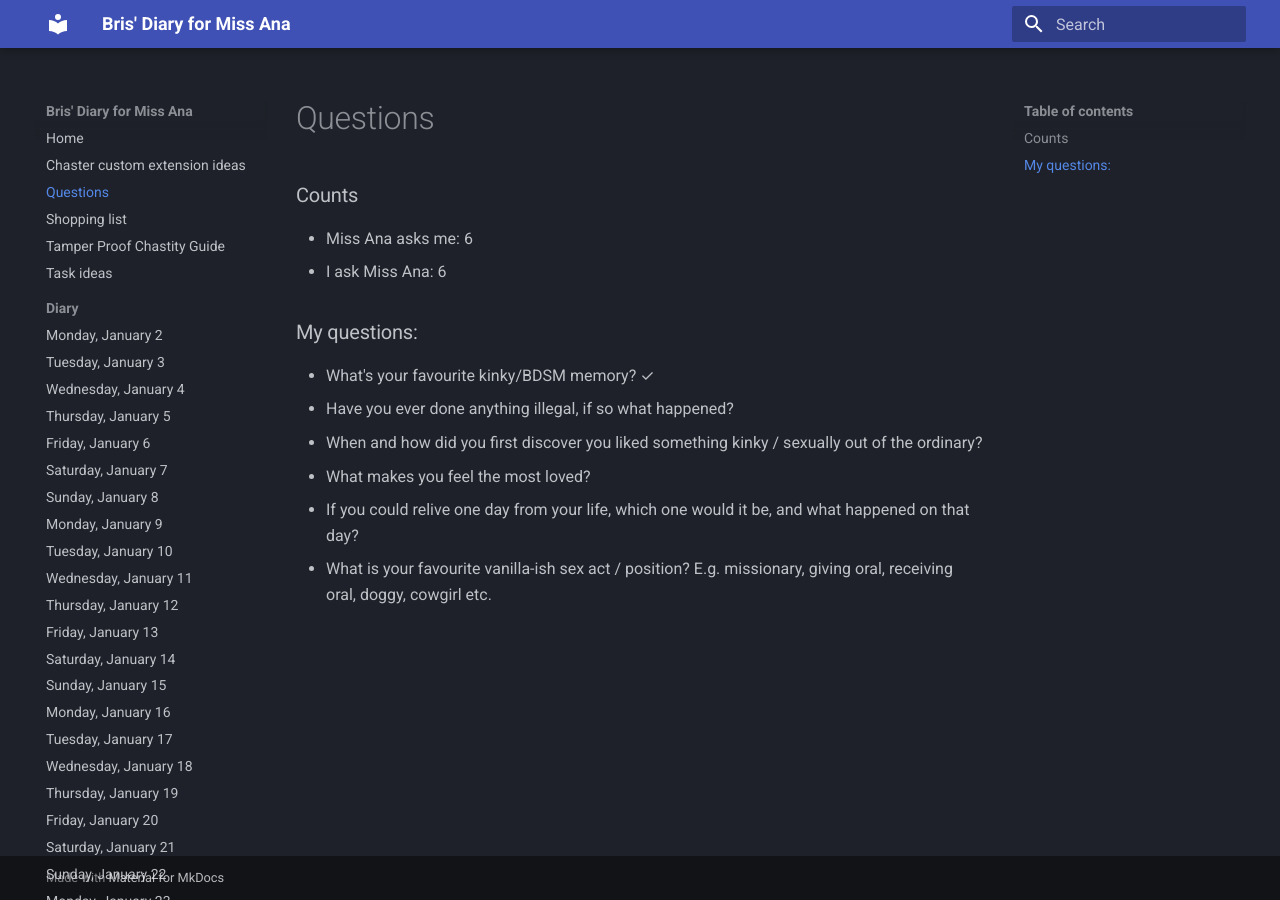
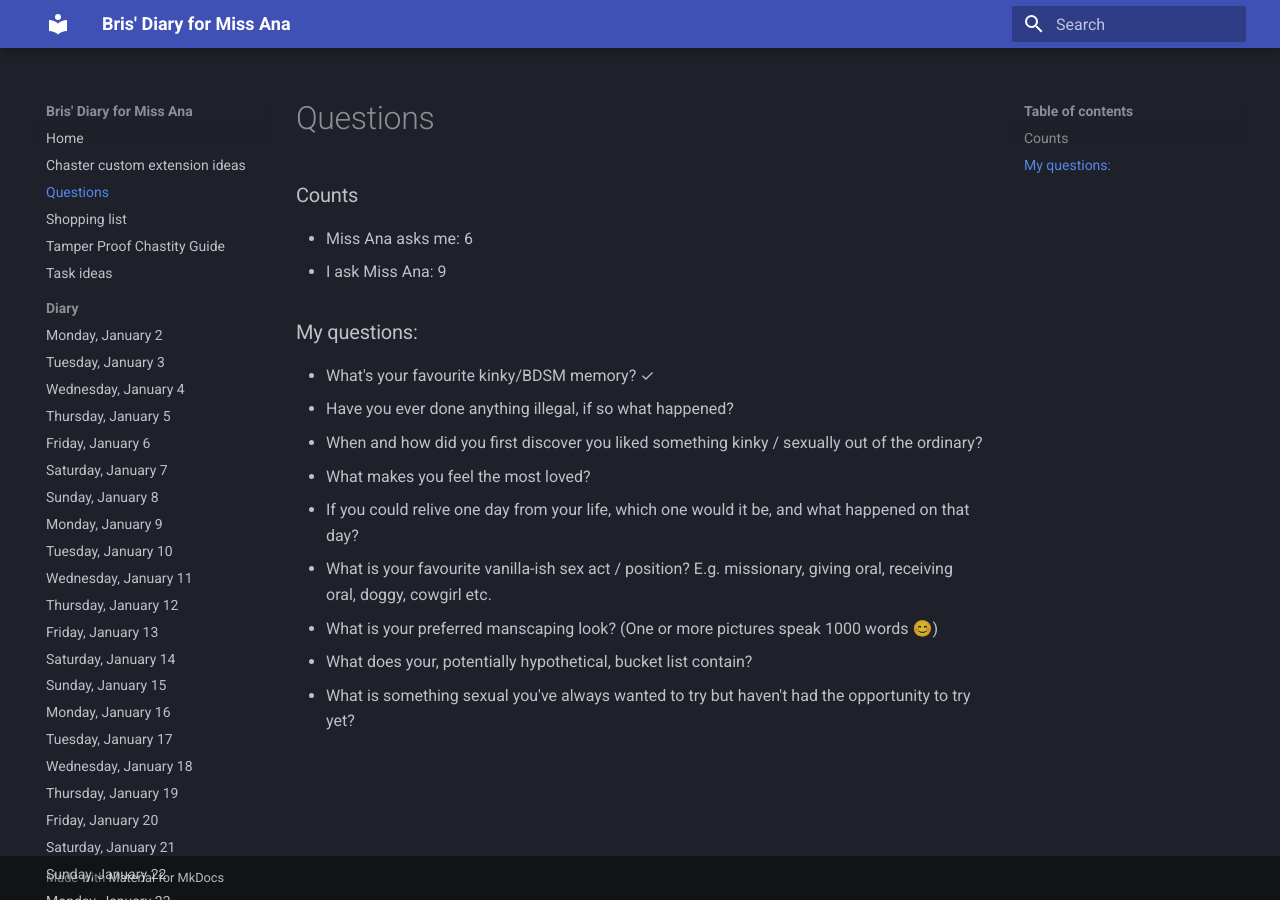
Before and after one commit to bris00/DFMA, an MkDocs documentation site: the page built from diary/Questions.md, in a window 1280 px wide. Built offline with MkDocs 1.6.1 and Material for MkDocs 9.7.7, drawn with Linux system fonts in a browser that asks for light colours.

Commit message:
vault backup: 2023-02-09 08:18:31
Affected files:
diary/.obsidian/workspace.json
diary/Questions.md

```diff
--- a/diary/Questions.md
+++ b/diary/Questions.md
@@ -1,6 +1,6 @@
 ### Counts
 * Miss Ana asks me: 6
-* I ask Miss Ana: 6
+* I ask Miss Ana: 9
 
 ### My questions:
 
@@ -10,3 +10,6 @@
 * What makes you feel the most loved?
 * If you could relive one day from your life, which one would it be, and what happened on that day?
 * What is your favourite vanilla-ish sex act / position? E.g. missionary, giving oral, receiving oral, doggy, cowgirl etc.
+* What is your preferred manscaping look? (One or more pictures speak 1000 words 😊)
+* What does your, potentially hypothetical, bucket list contain?
+* What is something sexual you've always wanted to try but haven't had the opportunity to try yet?
```
Also changed, not shown: 1 other file.
